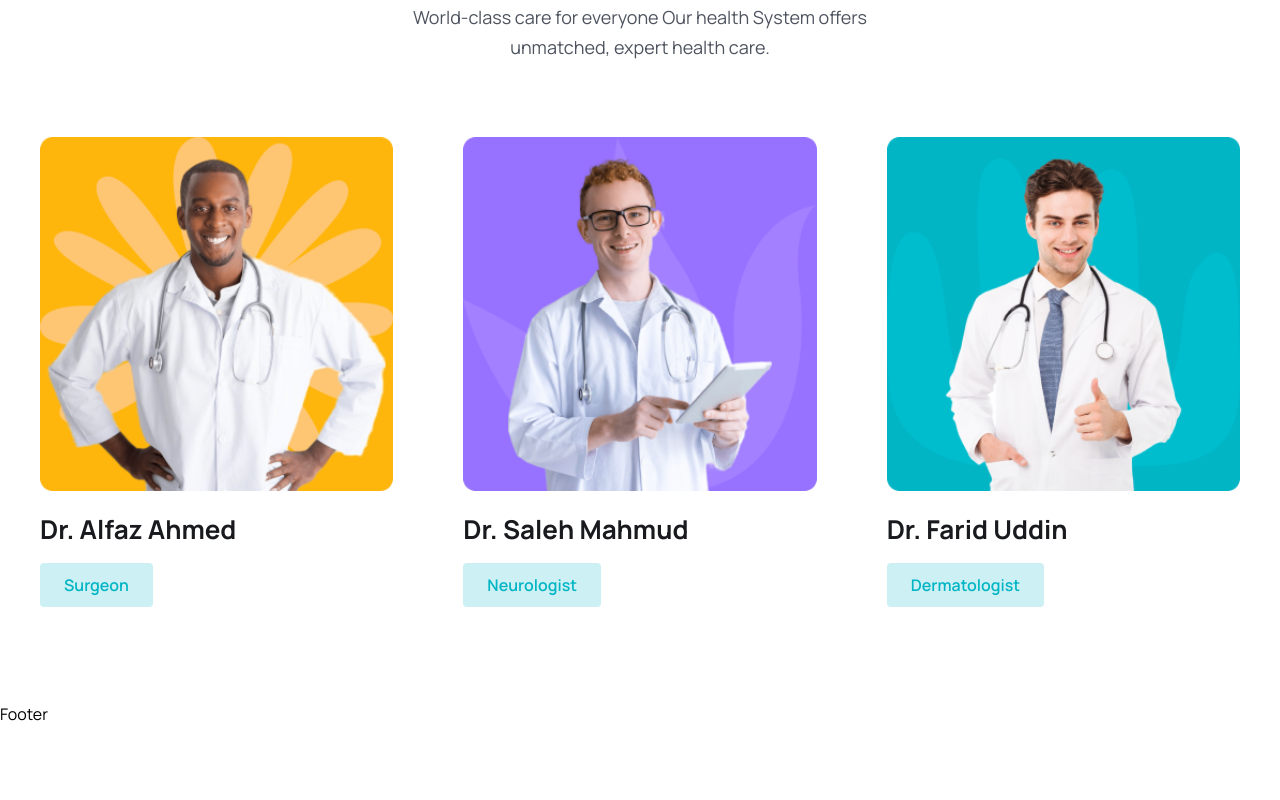
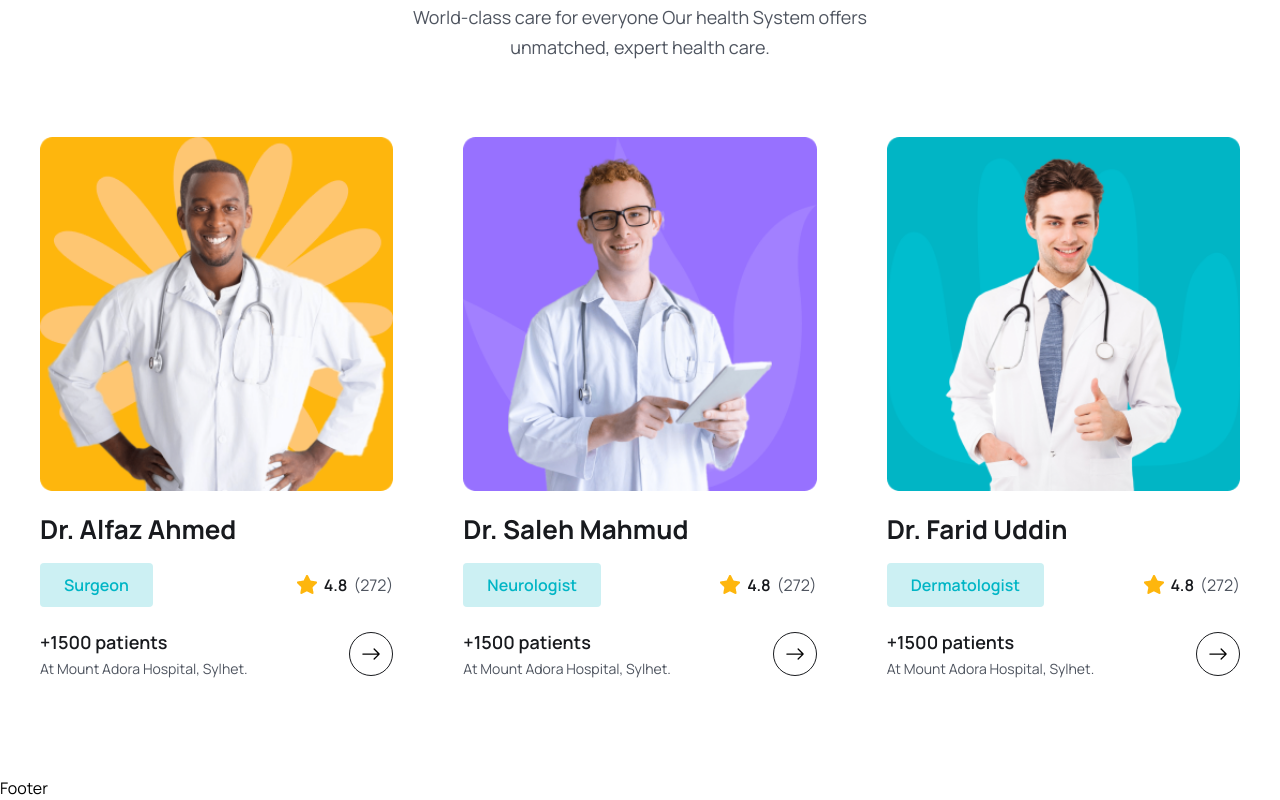
Before and after one commit to sanieni6/MERN-Doctor-apoinment-web, a React (Vite) app: page / in a window 1280 px wide. Shown: the part 4065-4865 px from the top of the page. Before the commit the page ends 4791 px from the top, so only its background shows below. Built offline with nearby package versions, Linux system fonts and the light colour scheme.

Commit message:
Finish doctors section

```diff
--- a/src/components/Doctors/DoctorCard.jsx
+++ b/src/components/Doctors/DoctorCard.jsx
@@ -1,5 +1,9 @@
 /* eslint-disable react/prop-types */
 import React from "react";
+import starIcon from '../../assets/images/Star.png';
+import { Link } from "react-router-dom";
+import { BsArrowRight } from "react-icons/bs";
+
 
 const DoctorCard = ({ doctor }) => {
   const {
@@ -8,7 +12,7 @@
     totalRating,
     photo,
     specialization,
-    totalPatient,
+    totalPatients,
     hospital,
   } = doctor;
   return <div className="p-3 lg:p-5">
@@ -25,6 +29,32 @@
        leading-4 lg:text-[16px] lg:leading-7 font-semibold rounded">
         {specialization}
       </span>
+
+      <div className="flex items-center gap-[6px]">
+        <span className="flex items-center gap-[6px] text-[14px] leading-6 lg:text-[16px] lg:leading-7
+        font-semibold text-headingColor">
+          <img src={starIcon} alt="" /> {avgRating}
+        </span>
+        <span className="text-[14px] leading-6 lg:text-[16px] lg:leading-7 font-[400] text-textColor">
+          ({totalRating})
+        </span>
+      </div>
+    </div>
+
+    <div className="mt-[18px] lg:mt-5 flex items-center justify-between">
+      <div>
+        <h3 className="text-[16px] leading-7 lg:text-[18px] lg:leading-[30px] font-semibold
+        text-headingColor">
+          +{totalPatients} patients
+        </h3>
+        <p className="text-[14px] leading-6 font-[400] text-textColor">At {hospital}</p>
+      </div>
+
+      <Link to="/doctors"
+              className="w-[44px] h-[44px] rounded-full border border-solid border-[#181a1e]  flex items-center justify-center group hover:bg-primaryColor hover:border-none"
+              >
+                < BsArrowRight className="group-hover:text-white w-6 h-5"/>
+              </Link>
     </div>
   </div>
 };
```
